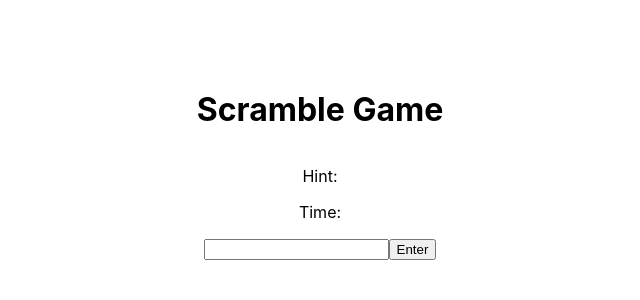
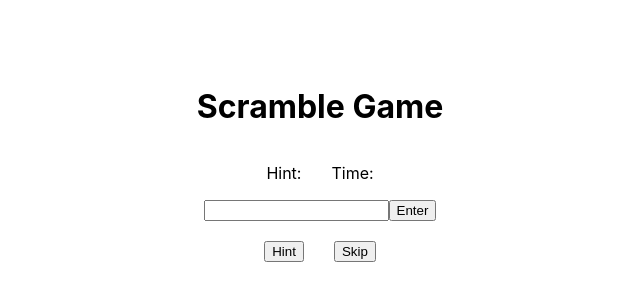
Before and after one commit to IsaacToluwani/word-scramble-game, a React (Create React App) app: page / in a window 1280 px wide. Shown: the part 156-456 px from the top of the page, without its empty margins (320-960 px from the left). Built offline with nearby package versions, Linux system fonts and the light colour scheme.

Commit message:
add word list

```diff
--- a/src/Components/ScrambleGame/ScrambleGame.css
+++ b/src/Components/ScrambleGame/ScrambleGame.css
@@ -19,3 +19,17 @@ body {
   justify-content: center;
   align-items: center;
 }
+
+.content-header {
+  display: flex;
+  justify-content: center;
+  gap: 30px;
+  /* margin-top: 20px; */
+}
+
+.content-buttons {
+display: flex;
+justify-content: center;
+gap: 30px;
+margin-top: 20px;
+}
--- a/src/Components/ScrambleGame/ScrambleGame.jsx
+++ b/src/Components/ScrambleGame/ScrambleGame.jsx
@@ -1,5 +1,7 @@
 import React from 'react';
 import './ScrambleGame.css';
+
+const wordList = ['grazac', 'abeokuta', 'java', 'ogun', 'css']
 
 function ScrambleGame() {
   return (
@@ -14,7 +16,10 @@ function ScrambleGame() {
           <input type='text' />
           <button>Enter </button>
         </div>
-
+        <div className="content-buttons">
+          <button>Hint</button>
+          <button>Skip</button>
+        </div>
       </section>
     </main>
   );
```
